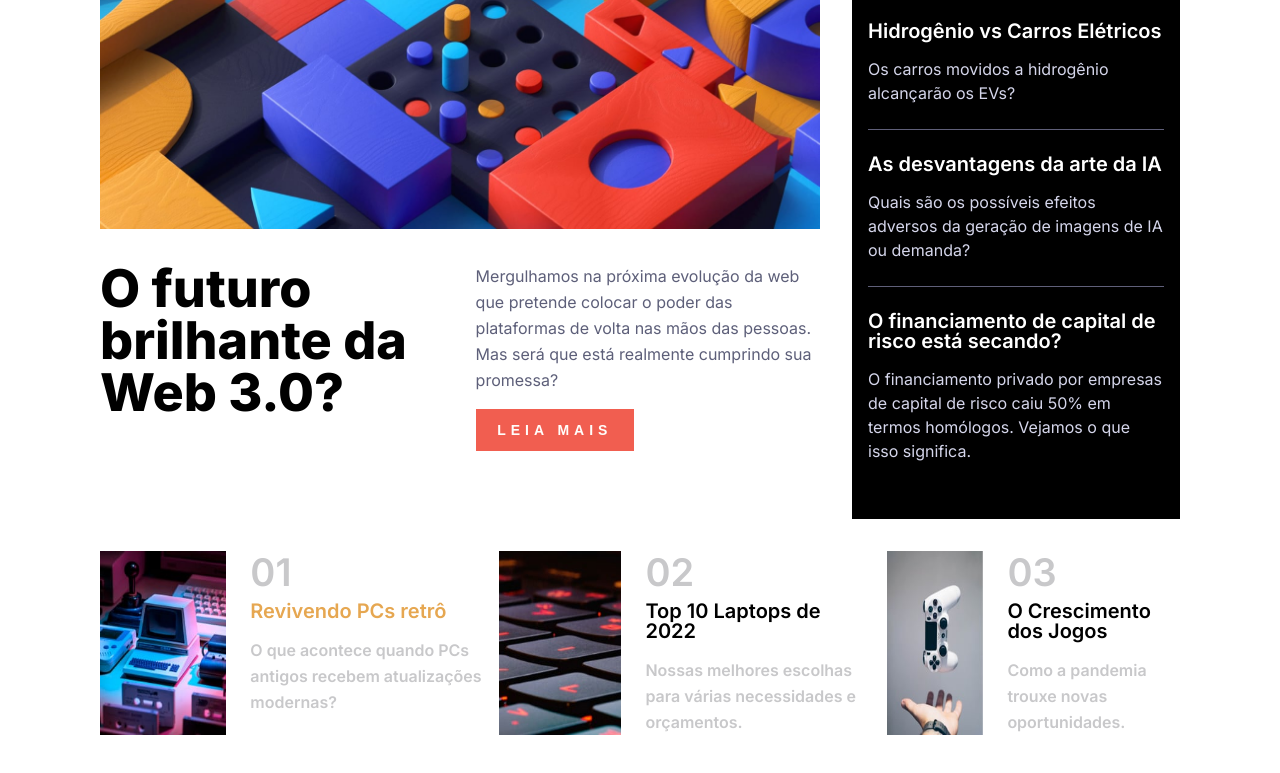
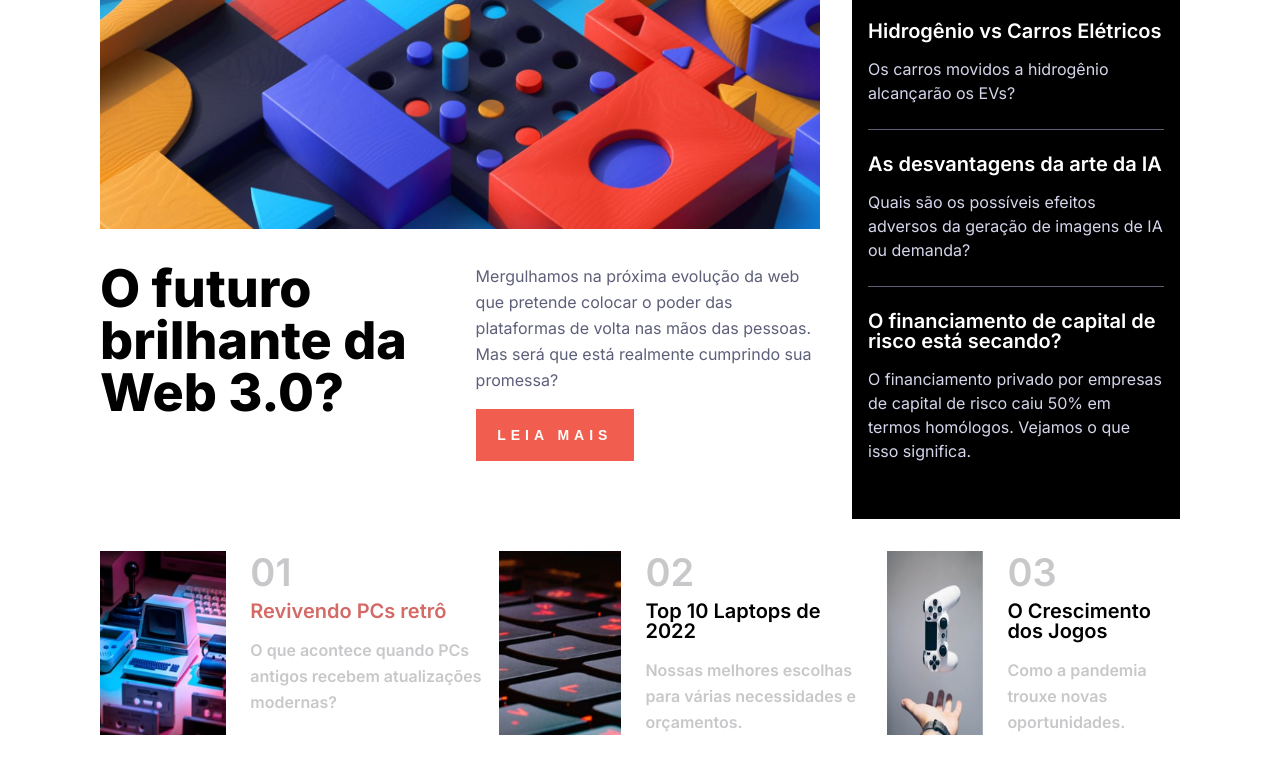
Before and after one commit to LipePLima/projeto-ebook, a plain HTML site: page index.html in a window 1280 px wide. In both pictures the pointer is over the element "Revivendo PCs retrô". Shown: the part 205-978 px from the top of the page. Drawn offline with Linux system fonts and the light colour scheme.

Commit message:
Style: Aumentando tamanho do botão "Leia mais" e trocando cor do hover dos títulos das outras notícias

```diff
--- a/assets/css/main/futureNew.css
+++ b/assets/css/main/futureNew.css
@@ -35,7 +35,7 @@
 
 .content__text > button {
     width: 46%;
-    height: 42px;
+    height: 52px;
     margin-top: 1rem;
     border: none;
     background: #f15e50;
--- a/assets/css/main/otherNews.css
+++ b/assets/css/main/otherNews.css
@@ -32,7 +32,7 @@
 }
 
 .card__content > h3:hover {
-    color: #E6A751;
+    color: #D36A66;
     cursor: pointer;
 }
 
```
